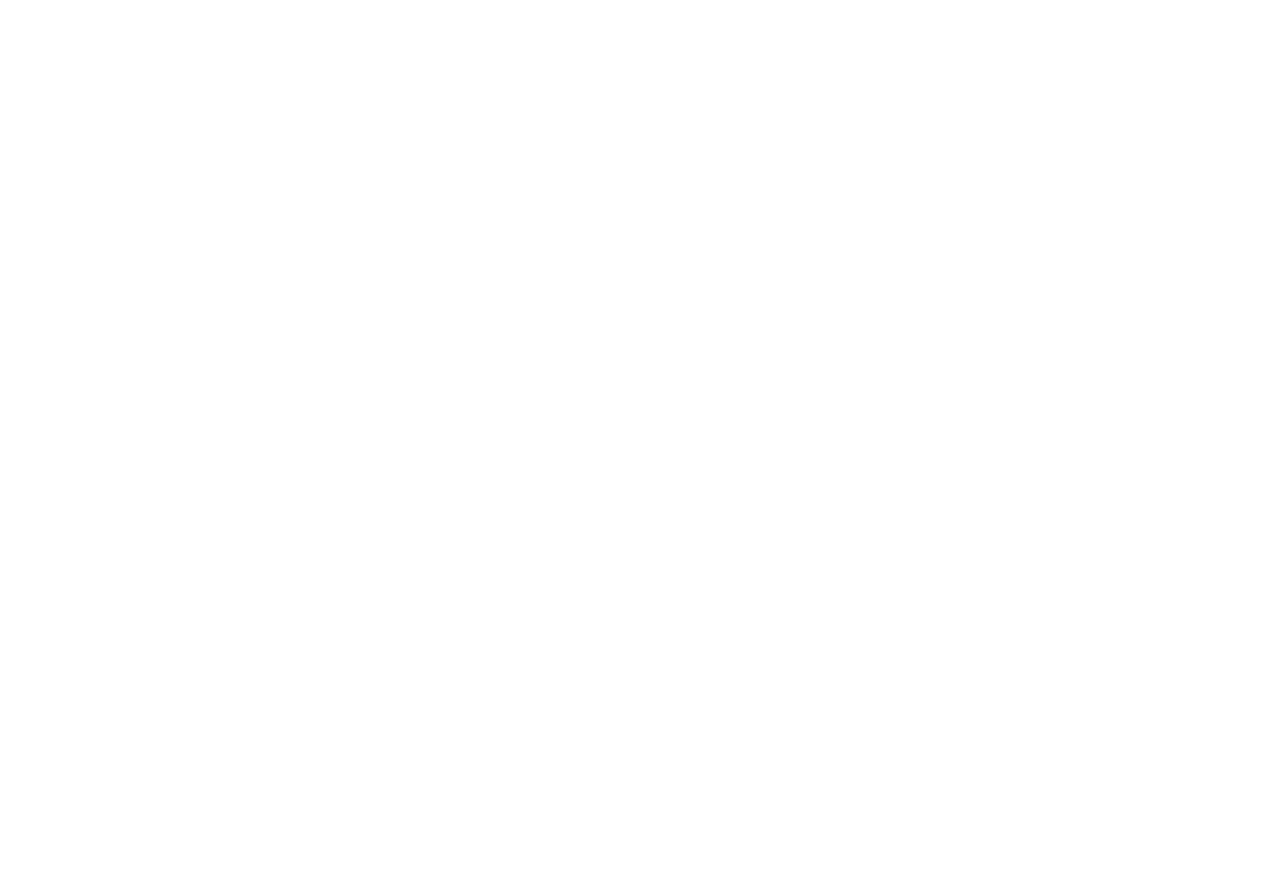
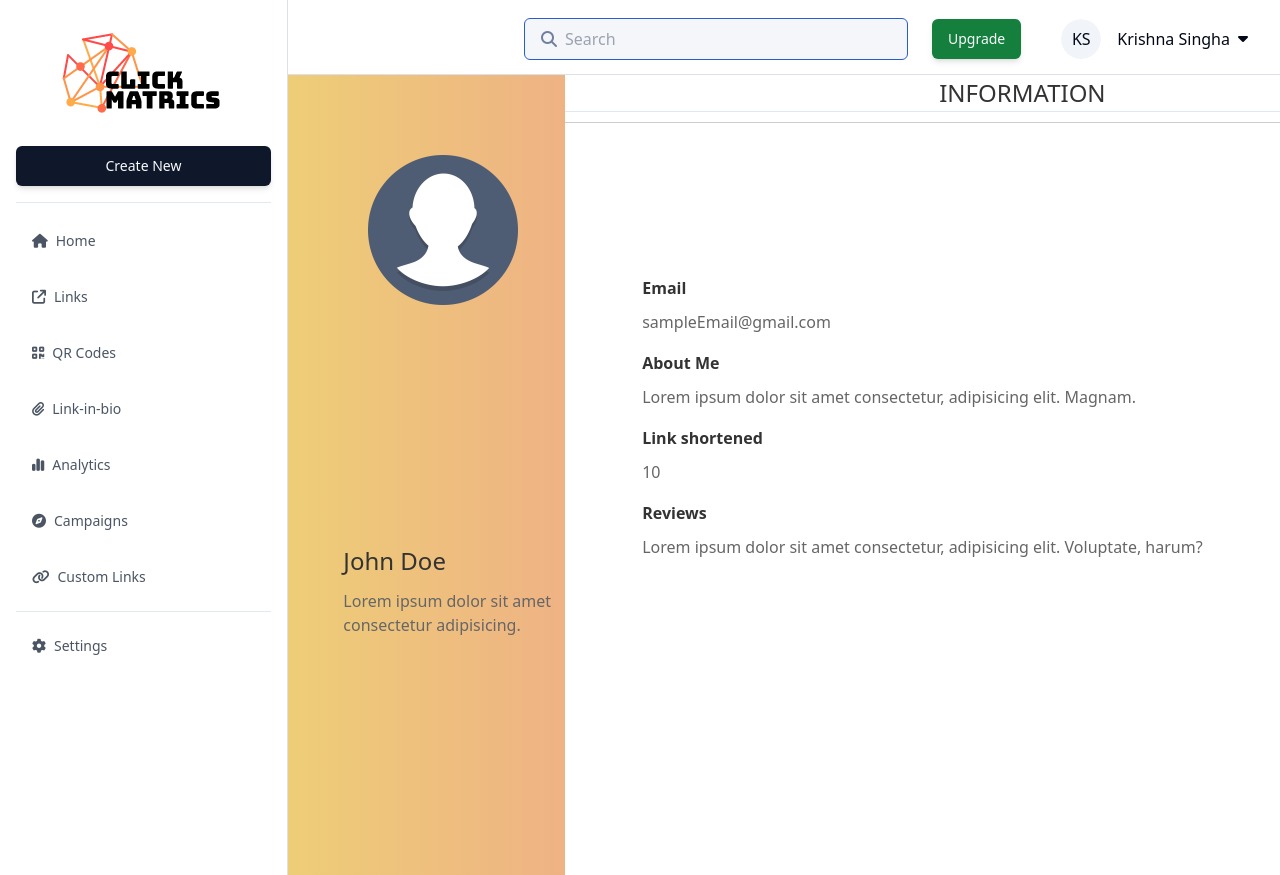
Before and after one commit to oxiton-foundation/click-metrics, a React (Vite) app in the folder client/: page /profile in a window 1280 px wide. Before the commit this address had no page. Before the commit the page ends 800 px from the top, so only its background shows below. Built offline with nearby package versions, Linux system fonts and the light colour scheme.

Commit message:
profile page created

```diff
--- a/client/package.json
+++ b/client/package.json
@@ -25,6 +25,7 @@
     "react": "^18.2.0",
     "react-dom": "^18.2.0",
     "react-router-dom": "^6.23.1",
+    "styled-components": "^6.1.11",
     "tailwind-merge": "^2.3.0",
     "tailwindcss-animate": "^1.0.7"
   },
--- a/client/src/App.tsx
+++ b/client/src/App.tsx
@@ -1,7 +1,7 @@
 import { Route, Routes } from "react-router-dom"
 import Template from "./components/navbar/template"
 import { Home, Links, QrCodes, LinkInBio, Analytics, Campaigns, CustomLinks, Settings,Help } from "./components/pages/index"
-
+import Profile from "./components/pages/profile";
 
 function App() {
   return (
@@ -17,6 +17,7 @@ function App() {
           <Route path="/custom/links" element={<CustomLinks />} />
           <Route path="/settings" element={<Settings />} />
           <Route path="/help" element={<Help />} />
+          <Route path="/profile" element={<Profile />} />
         </Route>
       </Routes>
     </>
--- a/client/src/components/navbar/profile-dropdown.tsx
+++ b/client/src/components/navbar/profile-dropdown.tsx
@@ -37,8 +37,8 @@ const ProfileDropdown = () => {
                 </div>
                 <div className="flex flex-col font-bold">
                     <ProfileDropDownLink text='Unlock Premium' className='text-green-700' onClick={() => alert('Placeholder')}/>
-                    <ProfileDropDownLink text='View Profile' className='text-primary' onClick={() => alert('Profile page still needs to be implemented.')}/>
-                    <ProfileDropDownLink text='Settings' className='text-primary' onClick={() => alert('Settings page still needs to be implemented.')}/>
+                    <ProfileDropDownLink text='View Profile' className='text-primary' onClick={() => navigate('./profile')}/>
+                    <ProfileDropDownLink text='Settings' className='text-primary' onClick={() => alert('Settings page ')}/>
                     <ProfileDropDownLink text='Help' className='text-primary' onClick={handleHelpClick}/>
                 </div>
                 <Button variant='destructive' onClick={() => alert('Auth still needs to be implemented.')}>Log Out</Button>
--- /dev/null
+++ b/client/src/components/pages/profile.tsx
@@ -0,0 +1,171 @@
+import styled from "styled-components"
+// const pic = require('../../assets/R')
+import R from '../../assets/R.png'
+
+
+const Profile = () => {
+  return (
+    <>
+    <MainContainer>
+    <Section>
+   {/* <h1>Upload an Image</h1> */}
+    <img src={R} alt=" profile picture"  />
+    <InfoDiv>
+        <h1>John Doe</h1>
+        <p>Lorem ipsum dolor sit amet consectetur adipisicing.</p>
+      </InfoDiv>
+   </Section>
+
+   <InfoDiv2>
+   <h1>INFORMATION</h1>
+   <hr />
+   <Underlined>
+
+   </Underlined>
+
+   <InfoDiv3>
+    <h2>Email</h2>
+    <p> sampleEmail@gmail.com</p>
+
+    <h2>About Me</h2>
+    <p>Lorem ipsum dolor sit amet consectetur, adipisicing elit. Magnam.</p>
+
+    <h2>Link shortened</h2>
+    <p>10</p>
+
+    <h2>Reviews</h2>
+    <p>Lorem ipsum dolor sit amet consectetur, adipisicing elit. Voluptate, harum?</p>
+
+
+
+   </InfoDiv3>
+
+
+   </InfoDiv2>
+
+    </MainContainer>
+
+
+
+
+
+
+
+    </>
+  )
+}
+
+export default Profile
+
+const Section = styled.section`
+  background-color: #627292;
+  /* background: linear-gradient(90deg, #e9c155 0%, rgba(228, 127, 50, 0.8) 100%); */
+  background: linear-gradient(90deg, rgba(233, 193, 85, 0.8) 0%, rgba(228, 127, 50, 0.6) 100%);
+
+  height: 100vh;
+  width: 30vw;
+  display: flex;
+
+  flex-direction: column;
+  /* justify-content: space-around; */
+
+  img{
+    height: 150px;
+    width: 150px;
+    border-radius: 20%;
+    margin-left: 29%;
+    margin-top: 80px;
+      }
+
+
+
+      /* h1{
+        color: #262725;
+        font-weight: 500;
+        font-size: larger;
+        padding-left: 25%;
+        margin-bottom: 50px;
+        margin-top: 20px;
+        border-bottom: 2px solid  ;
+
+      } */
+
+
+`;
+
+const InfoDiv = styled.div`
+display: flex;
+flex-direction: column;
+margin: auto;
+padding-left: 20%;
+justify-content: center;
+  h1 {
+
+   /* align-items: center; */
+    font-size: 24px;
+    color: #333;
+  }
+
+  p {
+    margin-top: 10px;
+    font-size: 16px;
+    color: #666;
+  }
+
+`;
+
+const MainContainer = styled.div`
+  display: flex;
+  justify-content: safe;
+  /* justify-content: space-between; */
+`
+const InfoDiv2= styled.div`
+display: flex;
+flex-direction: column;
+align-items: center;
+width: 100%;
+/* margin-right: 200px; */
+h1{
+  /* margin-left: 250px; */
+  margin-left: 200px;
+    font-size: 24px;
+    color: #333;
+
+
+}
+ hr{
+  width: 100%;
+  height: 1px;
+  color: black;
+ }
+
+`
+
+
+const Underlined= styled.div`
+margin-left: 250px;
+   width: 100%;  /* Adjust width as needed */
+  height: 1px;  /* Adjust height for line thickness */
+  background-color: #ccc; /* Set line color */
+  margin: 10px 0;  /* Adjust spacing if needed */
+`
+
+const InfoDiv3 = styled.div`
+display: flex;
+margin-top: 20%;
+flex-direction: column;
+height: 200px;
+h2{
+  color: #333;
+  font-weight: bold;
+
+}
+p{
+  margin-top: 10px;
+  margin-bottom: 17px;
+    font-size: 16px;
+    color: #666;
+
+}
+
+`
```
Also changed, not shown: client/src/assets/R.png (added), 1 other file (tests, documents, lock files or other folders).
